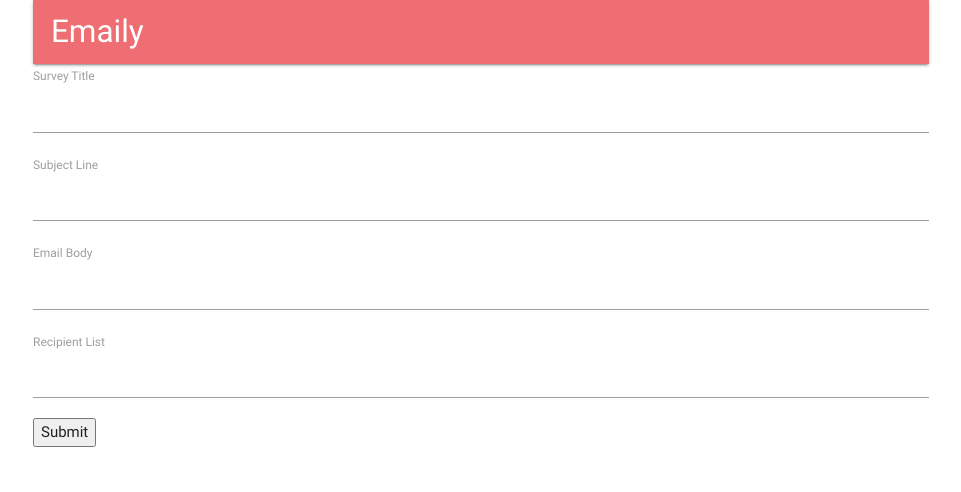
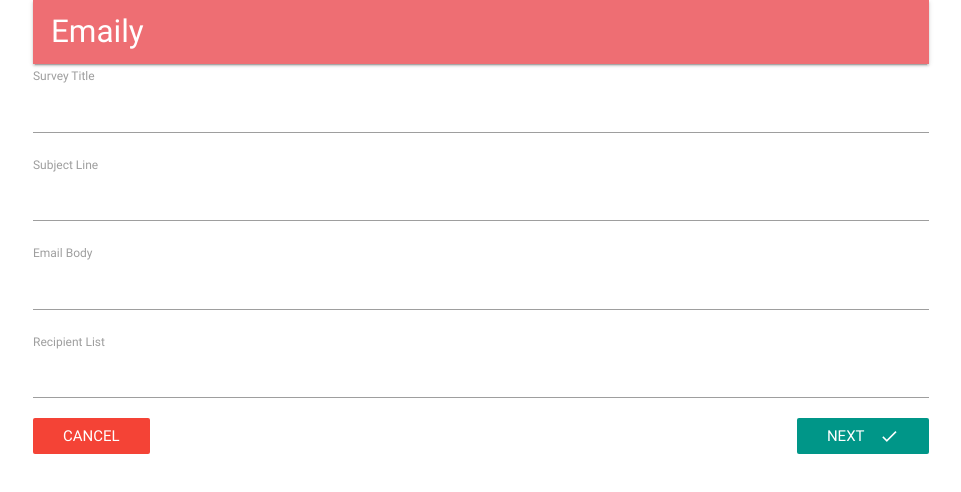
Before and after one commit to Evan-Alexander/react-email-campaign-app, a React (Create React App) app in the folder client/: page /surveys/new in a window 1280 px wide. Shown: the top 492 px of the page, without its empty margins (159-1120 px from the left). Built offline with nearby package versions, Linux system fonts and the light colour scheme; no server answers.

Commit message:
add buttons; move div in app.js

```diff
--- a/client/src/components/App.js
+++ b/client/src/components/App.js
@@ -15,16 +15,14 @@
 
   render() {
     return (
+      <BrowserRouter>
         <div className="container">
-        <BrowserRouter>
-          <div>
           <Header />
           <Route exact={true} path="/" component={Landing} />
           <Route exact path="/surveys" component={Dashboard} />
           <Route path="/surveys/new" component={SurveyNew} />
         </div>
       </BrowserRouter>
-      </div>
     );
   }
 }
--- a/client/src/components/surveys/SurveyForm.js
+++ b/client/src/components/surveys/SurveyForm.js
@@ -2,6 +2,7 @@
 import _ from 'lodash';
 import React, { Component } from 'react';
 import { reduxForm, Field } from 'redux-form';
+import { Link } from 'react-router-dom';
 import SurveyField from './SurveyField';
 
 const FIELDS = [
@@ -16,7 +17,7 @@
     return _.map(FIELDS, ({ label, name }) => {
       return (
         <Field
-          name={name}
+          key={name}
           component={SurveyField}
           type="text"
           label={label}
@@ -30,8 +31,12 @@
       <div>
         <form onSubmit={this.props.handleSubmit(values => console.log(values))}>
           {this.renderFields()}
-        <button type="submit">
-          Submit
+          <Link to="/surveys" className="red btn-flat white-text">
+            Cancel
+          </Link>
+        <button type="submit" className="teal btn-flat right white-text">
+          Next
+          <i className="material-icons right">done</i>
         </button>
         </form>
       </div>
```
Lines whose indentation alone changed are shown as unchanged.
